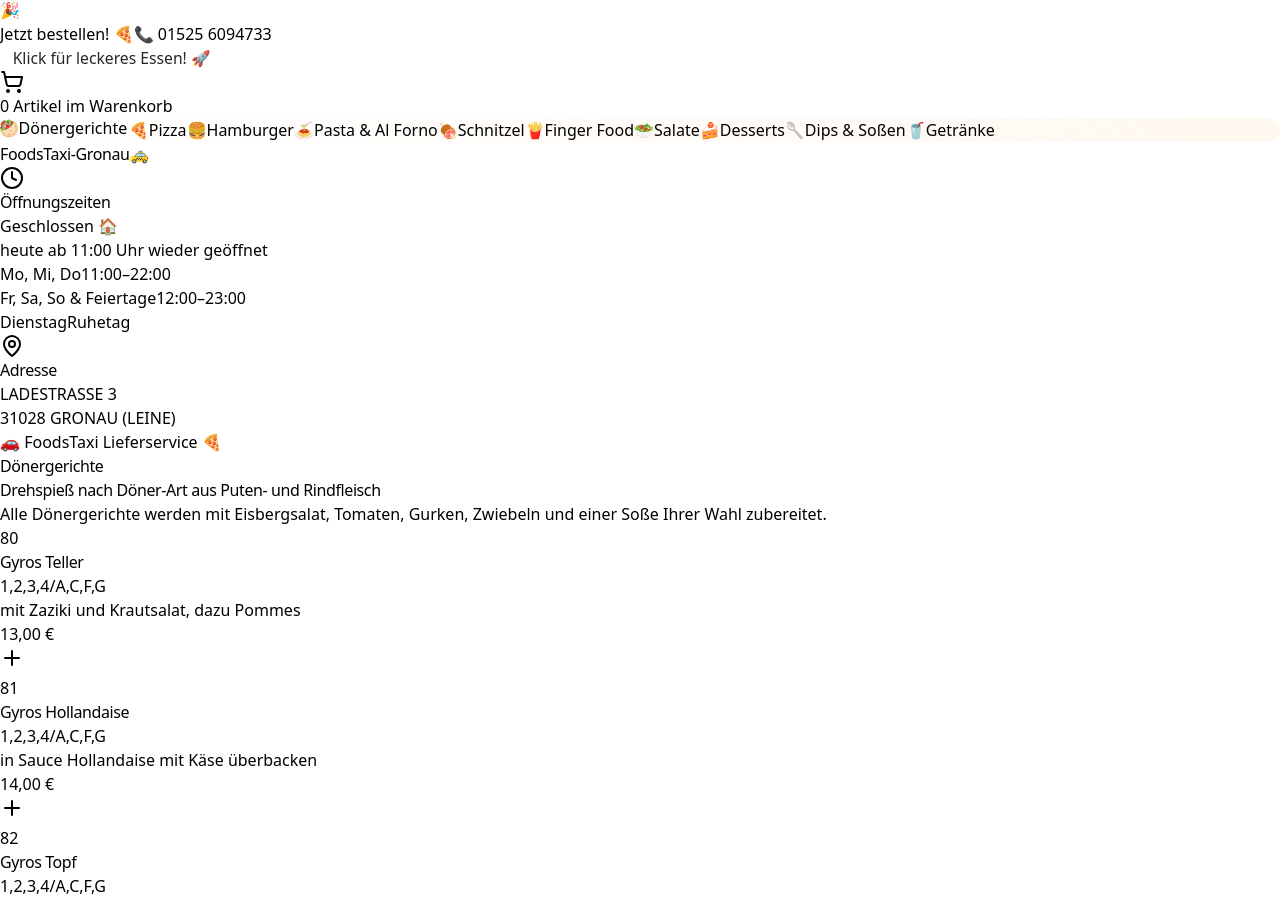
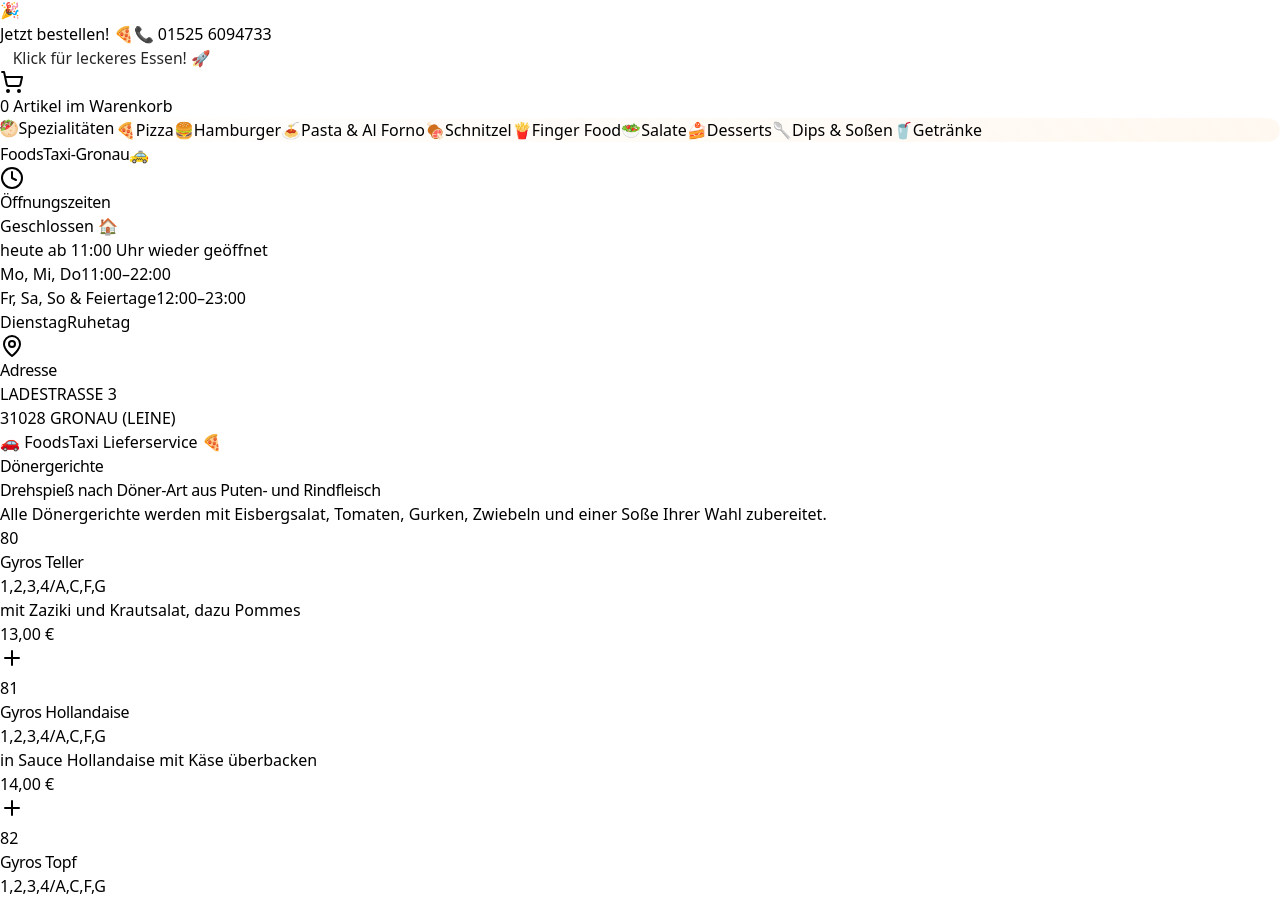
Before and after one commit to ecoezer/foodtaxi, a React (Vite) app: page / in a window 1280 px wide. Shown: the part 1282-2184 px from the top of the page. Built offline with nearby package versions, Linux system fonts and the light colour scheme.

Commit message:
Update Navigation - Change Dönergerichte to Spezialitäten

```diff
--- a/src/components/Navigation.tsx
+++ b/src/components/Navigation.tsx
@@ -11,7 +11,7 @@
   const navRef = useRef<HTMLDivElement>(null);
 
   const navigationItems = [
-    ['doener', '🥙', 'Dönergerichte'],
+    ['doener', '🥙', 'Spezialitäten'],
     ['pizza', '🍕', 'Pizza'],
     ['burger', '🍔', 'Hamburger'],
     ['pasta', '🍝', 'Pasta & Al Forno'],
```
